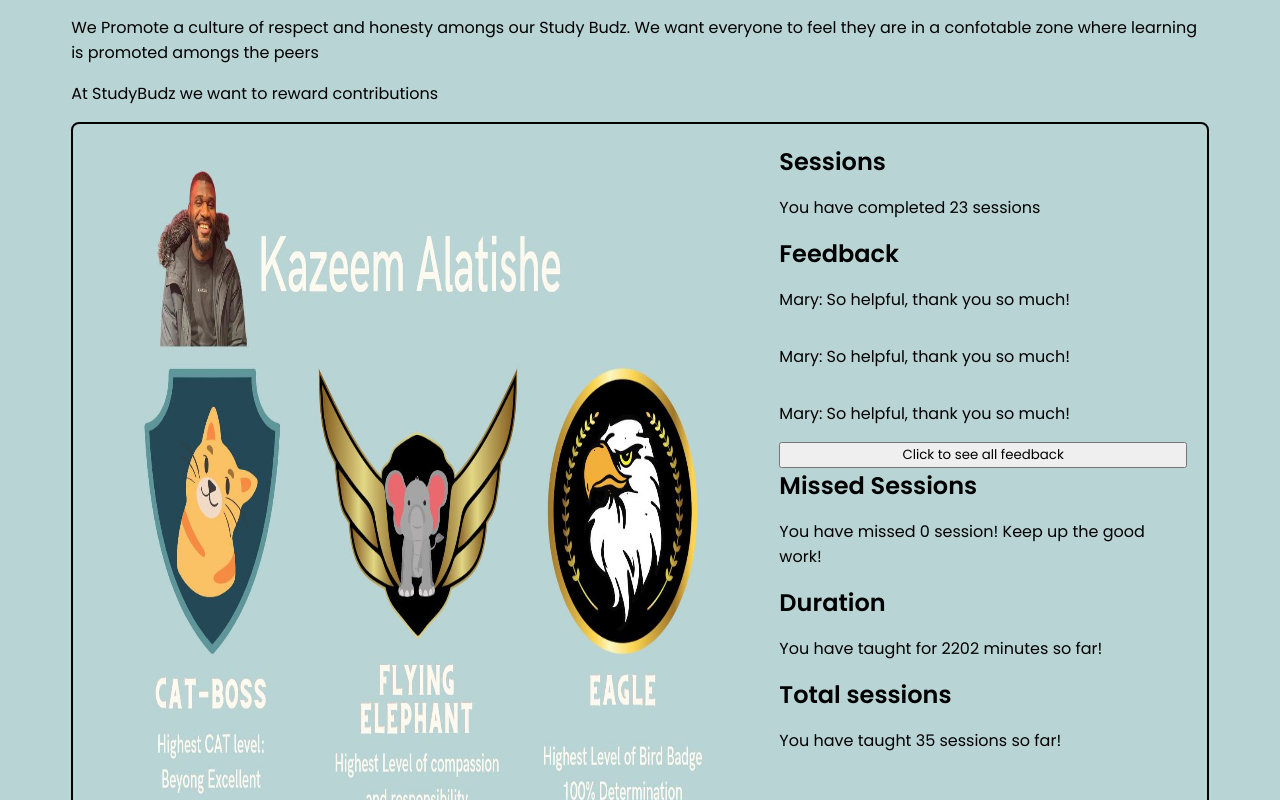
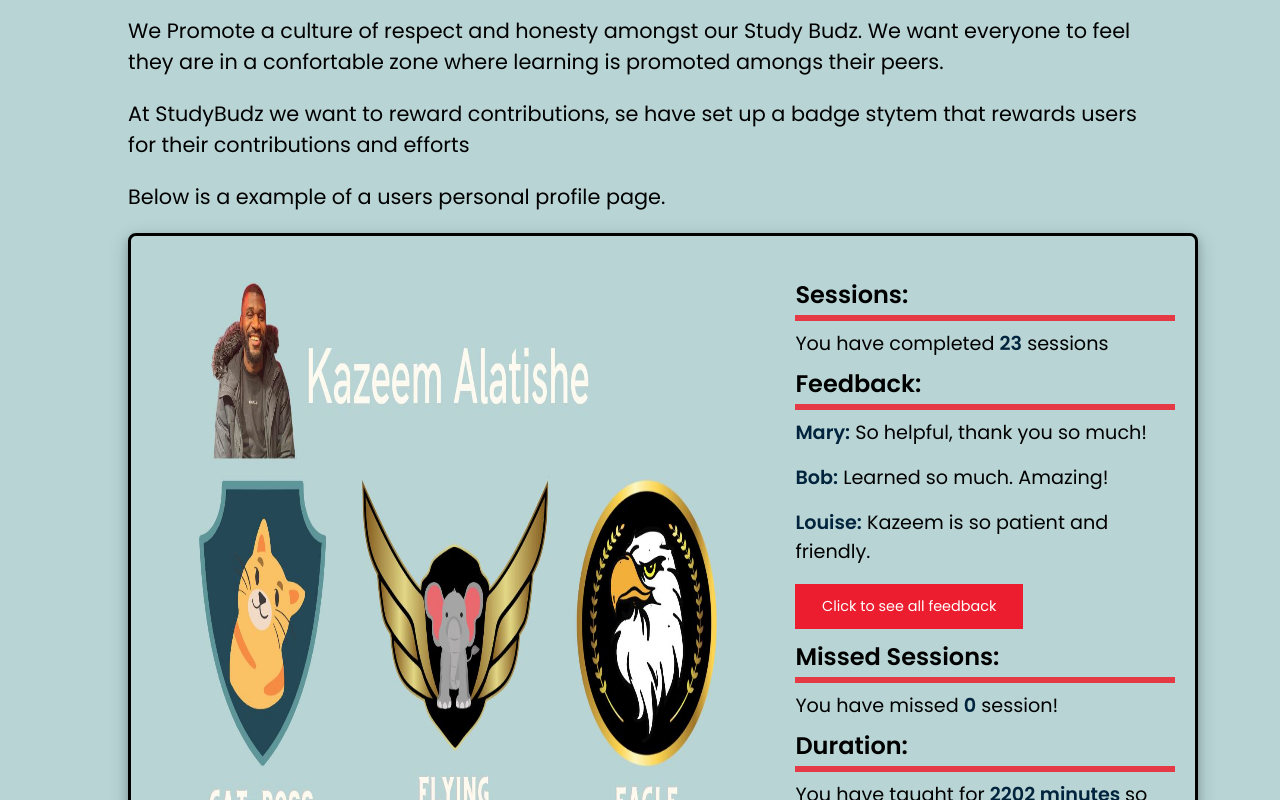
Before and after one commit to ffjaervik/StudyBudz_Front-end, a React (Create React App) app in the folder study-budz-2.0/: page /how-study-budz-work in a window 1280 px wide. Shown: the part 360-1160 px from the top of the page. Built offline with nearby package versions, Linux system fonts and the light colour scheme; no server answers.

Commit message:
how study budz works

```diff
--- a/study-budz-2.0/src/Components/HowStudyBudzWork/HowStudyBudzWork.css
+++ b/study-budz-2.0/src/Components/HowStudyBudzWork/HowStudyBudzWork.css
@@ -1,11 +1,22 @@
+.how-study-budz-work {
+  width: 90%;
+  margin: auto;
+}
+
 .teacher-card-container {
+  margin: auto;
   display: flex;
-  border: 2px solid black;
+
   border-radius: 8px;
   gap: 30px;
   height: 700px;
   padding: 20px;
+  width: 100%;
+  justify-content: center;
+  border: 3px solid black;
+  box-shadow: 0 4px 8px 0 rgba(0, 0, 0, 0.2), 0 6px 20px 0 rgba(0, 0, 0, 0.19);
 }
+
 .card-pic {
   width: 60%;
   height: 100%;
@@ -14,8 +25,33 @@
   display: flex;
   flex-direction: column;
   align-items: left;
-  max-height: 700%;
+  max-height: 700px;
+  justify-content: center;
 }
 .info-container h2 {
   margin: 0;
 }
+.info-container p {
+  margin: 8px 0;
+  font-size: 1.2rem;
+}
+
+.info-container h2 {
+  border-bottom: 6px solid #e63946;
+  padding-bottom: 3px;
+}
+.info-container button {
+  width: 60%;
+  padding: 12px 5px;
+  background-color: #eb1d2e;
+  border: none;
+  color: white;
+  font-size: 0.9rem;
+  margin: 10px 0;
+}
+.info-container button:hover {
+  background-color: #a70614;
+}
+.text-container p {
+  font-size: 1.3rem;
+}
--- a/study-budz-2.0/src/Components/HowStudyBudzWork/index.js
+++ b/study-budz-2.0/src/Components/HowStudyBudzWork/index.js
@@ -3,30 +3,57 @@
 const HowStudyBudzWork = () => {
   return (
     <div className="how-study-budz-work">
-      <h1>How StudyBudz works</h1>
-      <p>
-        {' '}
-        We Promote a culture of respect and honesty amongs our Study Budz. We
-        want everyone to feel they are in a confotable zone where learning is
-        promoted amongs the peers
-      </p>
-      <p>At StudyBudz we want to reward contributions</p>
+      <div className="text-container">
+        <h1>How StudyBudz works</h1>
+        <p>
+          {' '}
+          We Promote a culture of respect and honesty amongst our Study Budz. We
+          want everyone to feel they are in a confortable zone where learning is
+          promoted amongs their peers.
+        </p>
+        <p>
+          At StudyBudz we want to reward contributions, se have set up a badge
+          stytem that rewards users for their contributions and efforts
+        </p>
+        <p>Below is a example of a users personal profile page. </p>
+      </div>
       <div className="teacher-card-container">
         <img className="card-pic" src={KazeemCard} alt="badges example" />
         <div className="info-container">
-          <h2>Sessions</h2>
-          <p>You have completed 23 sessions</p>
-          <h2>Feedback</h2>
-          <p>Mary: So helpful, thank you so much!</p>
-          <p>Mary: So helpful, thank you so much!</p>
-          <p>Mary: So helpful, thank you so much!</p>
+          <h2>Sessions:</h2>
+
+          <p>
+            You have completed <strong>23</strong> sessions
+          </p>
+          <h2>Feedback:</h2>
+          <p>
+            <strong>Mary:</strong> So helpful, thank you so much!
+          </p>
+          <p>
+            {' '}
+            <strong>Bob:</strong> Learned so much. Amazing!
+          </p>
+          <p>
+            {' '}
+            <strong>Louise:</strong> Kazeem is so patient and friendly.
+          </p>
+
           <button>Click to see all feedback</button>
-          <h2>Missed Sessions</h2>
-          <p> You have missed 0 session! Keep up the good work!</p>
-          <h2>Duration</h2>
-          <p> You have taught for 2202 minutes so far!</p>
-          <h2>Total sessions</h2>
-          <p> You have taught 35 sessions so far!</p>
+          <h2>Missed Sessions:</h2>
+          <p>
+            {' '}
+            You have missed <strong>0</strong> session!{' '}
+          </p>
+          <h2>Duration:</h2>
+          <p>
+            {' '}
+            You have taught for <strong>2202 minutes </strong> so far!{' '}
+          </p>
+          <h2>Total sessions:</h2>
+          <p>
+            {' '}
+            You have taught <strong>35</strong> sessions so far!
+          </p>
         </div>
       </div>
     </div>
--- a/study-budz-2.0/src/Components/LessonCard/lesson-card.css
+++ b/study-budz-2.0/src/Components/LessonCard/lesson-card.css
@@ -16,9 +16,9 @@
   font-size: 1.1rem;
 }
 .single-lesson:hover {
-  transform: scale(1.1);
   box-shadow: 0 10px 40px 0 rgba(0, 0, 0, 0.4);
   z-index: 3;
+  transform: scale(1.1);
   transition-duration: 500ms;
   transition-property: transform;
 }
```
